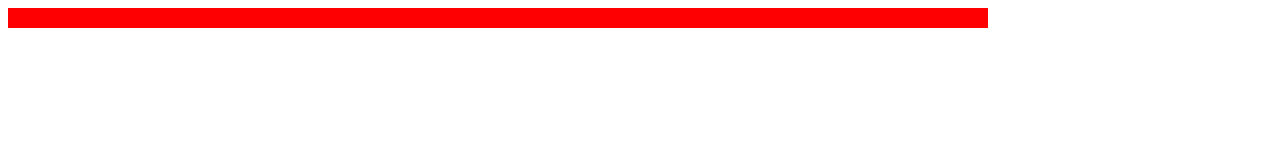
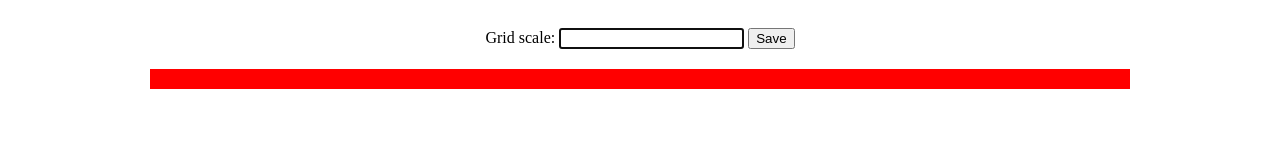
Before and after one commit to Yersoltan01/ETCH-A-SKETCH, a plain HTML site: page index.html in a window 1280 px wide. Drawn offline with Linux system fonts and the light colour scheme.

Commit message:
Create form for grid scale

```diff
--- a/index.html
+++ b/index.html
@@ -8,8 +8,12 @@
     <link rel="stylesheet" href="style.css">
 </head>
 <body>
+    <form action="" id="grid">
+        <label for="grid-scale">Grid scale:</label>
+        <input type="text" id="grid-scale" autofocus>
+        <button id="grid-scale-button" type="button">Save</button>
+    </form>
     <div class="container">
-
     </div>
     <script src="javascript.js"></script>
 </body>
--- a/style.css
+++ b/style.css
@@ -1,5 +1,16 @@
+body {
+    display: flex;
+    flex-direction: column;
+    align-items: center;
+}
+
+#grid {
+    margin: 20px 0;
+}
+
 .container {
     display: flex;
     border: 10px solid red;
     width: 960px;
+    flex-direction: column;
 }
```
